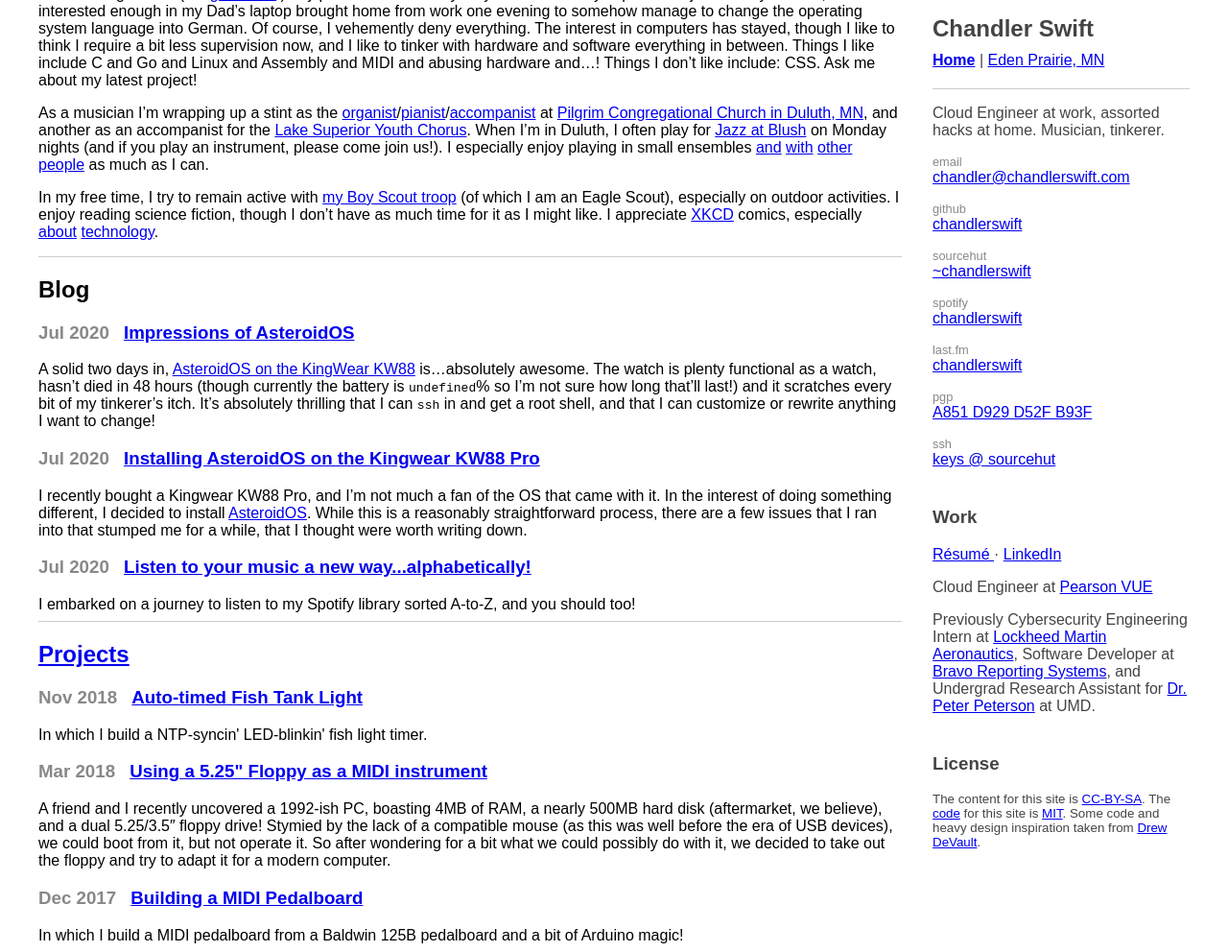
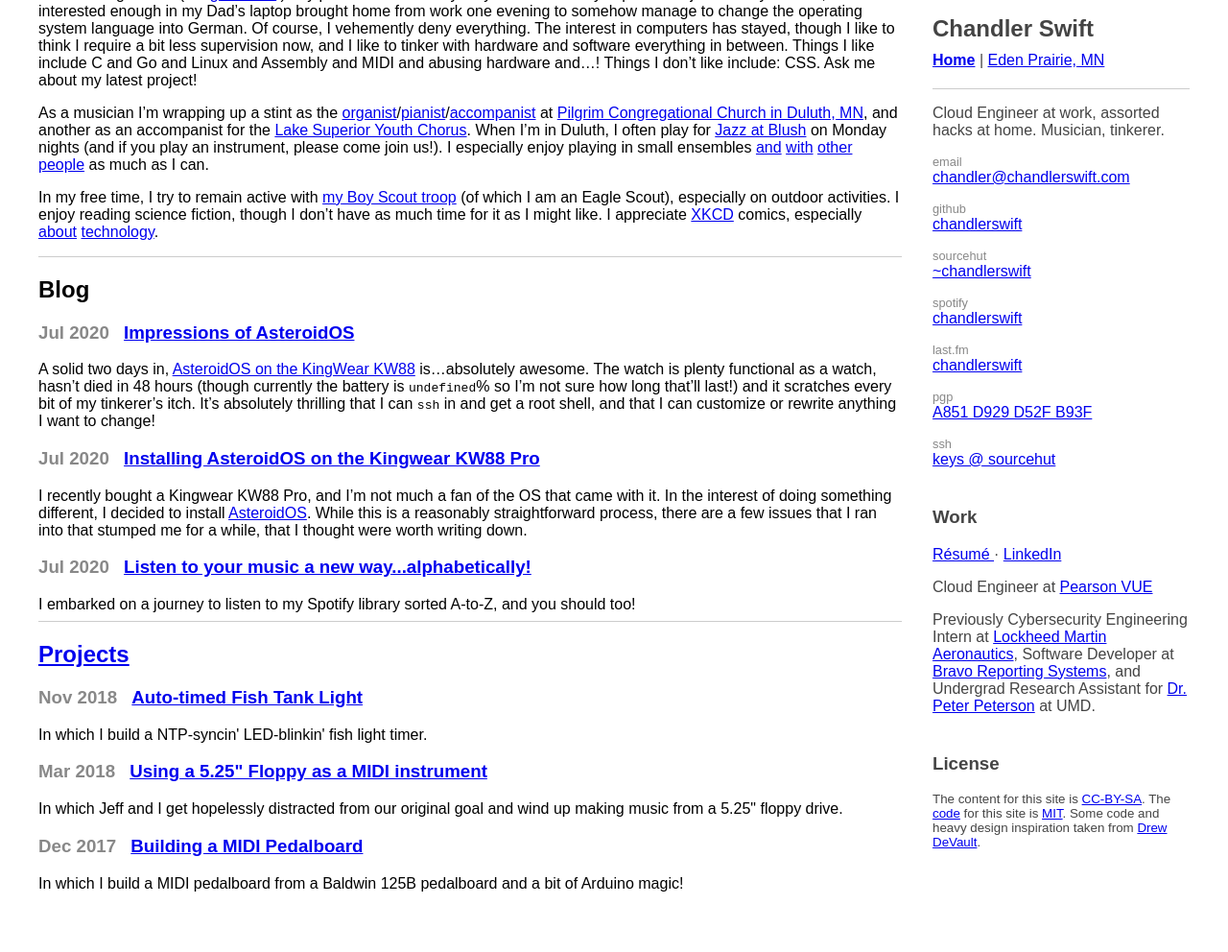
Before and after one commit to ChandlerSwift/www, a Jekyll site: the page built from index.md, in a window 1280 px wide, cut to the strip 200-1192 px from the top of the page. Shown: the whole strip at 96% size. Built offline with Jekyll 4.4.1, drawn with Linux system fonts in a browser that asks for light colours; after the commit the page ends 1138 px from its top, so only the background shows below that.

Commit message:
Add excerpt to midi-floppy.md

```diff
--- a/_projects/midi-floppy.md
+++ b/_projects/midi-floppy.md
@@ -3,6 +3,8 @@ layout: project
 title: Using a 5.25" Floppy as a MIDI instrument
 date: 2018-03-17
 include_syntax_styles: true
+excerpt: In which Jeff and I get hopelessly distracted from our original goal
+  and wind up making music from a 5.25" floppy drive.
 ---
 
 A friend and I recently uncovered a 1992-ish PC, boasting 4MB of RAM, a nearly
```
